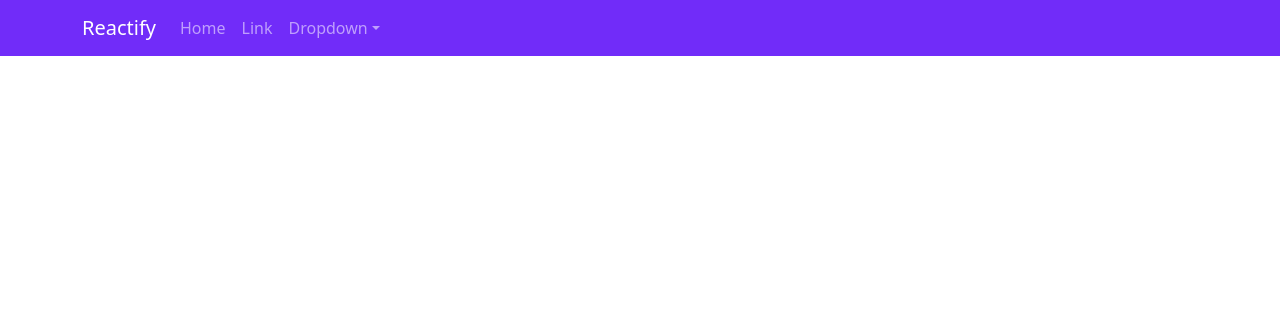
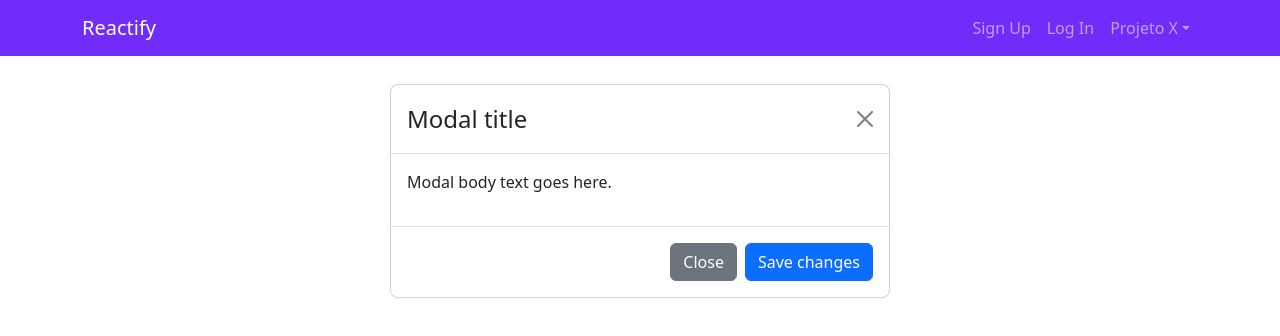
Before and after one commit to LumaGabriela/reactify-demo, a React (Create React App) app: page / in a window 1280 px wide. Shown: the top 336 px of the page. Built offline with nearby package versions, Linux system fonts and the light colour scheme.

Commit message:
update navbar

```diff
--- a/src/App.css
+++ b/src/App.css
@@ -1,3 +1,7 @@
 .bg-purple{
   background: #712cf9 ;
 }
+
+.bg-blue {
+  background: #5f84ff;
+}
--- a/src/App.js
+++ b/src/App.js
@@ -2,12 +2,13 @@ import 'bootstrap/dist/css/bootstrap.min.css'
 import * as React from 'react'
 import NavBar from './components/navbar/navbar'
 import './App.css'
+import ModalMenu from './components/modal/modal';
 
 function App() {
   return (
     <div className="App">
       <NavBar/>
-
+      <ModalMenu/>
 
     </div>
   );
--- /dev/null
+++ b/src/components/modal/modal.js
@@ -0,0 +1,28 @@
+import Button from 'react-bootstrap/Button';
+import Modal from 'react-bootstrap/Modal';
+
+function ModalMenu() {
+  return (
+    <div
+      className="modal show"
+      style={{ display: 'block', position: 'initial' }}
+    >
+      <Modal.Dialog>
+        <Modal.Header closeButton>
+          <Modal.Title>Modal title</Modal.Title>
+        </Modal.Header>
+
+        <Modal.Body>
+          <p>Modal body text goes here.</p>
+        </Modal.Body>
+
+        <Modal.Footer>
+          <Button variant="secondary">Close</Button>
+          <Button variant="primary">Save changes</Button>
+        </Modal.Footer>
+      </Modal.Dialog>
+    </div>
+  );
+}
+
+export default ModalMenu;
--- a/src/components/navbar/navbar.js
+++ b/src/components/navbar/navbar.js
@@ -10,19 +10,16 @@ function NavBar() {
         <Navbar.Brand href="#home">Reactify</Navbar.Brand>
         <Navbar.Toggle aria-controls="basic-navbar-nav" />
         <Navbar.Collapse id="basic-navbar-nav">
-          <Nav className="me-auto">
-            <Nav.Link href="#home">Home</Nav.Link>
-            <Nav.Link href="#link">Link</Nav.Link>
-            <NavDropdown title="Dropdown" id="basic-nav-dropdown">
-              <NavDropdown.Item href="#action/3.1">Action</NavDropdown.Item>
+          <Nav className="ms-auto " navbarScroll>
+            <Nav.Link href="#signup">Sign Up</Nav.Link>
+            <Nav.Link href="#login">Log In</Nav.Link>
+            <NavDropdown title="Projeto X" id="basic-nav-dropdown">
+              <NavDropdown.Item href="#action/3.1">Visão Geral</NavDropdown.Item>
               <NavDropdown.Item href="#action/3.2">
-                Another action
+                Goal Sketch
               </NavDropdown.Item>
-              <NavDropdown.Item href="#action/3.3">Something</NavDropdown.Item>
-              <NavDropdown.Divider />
-              <NavDropdown.Item href="#action/3.4">
-                Separated link
-              </NavDropdown.Item>
+              <NavDropdown.Item href="#action/3.3">Personas</NavDropdown.Item><NavDropdown.Item href="#action/3.4">Journeys</NavDropdown.Item>
+
             </NavDropdown>
           </Nav>
         </Navbar.Collapse>
```
Also changed, not shown: package.json (+5 -2 lines), 1 other file (tests, documents, lock files or other folders).
